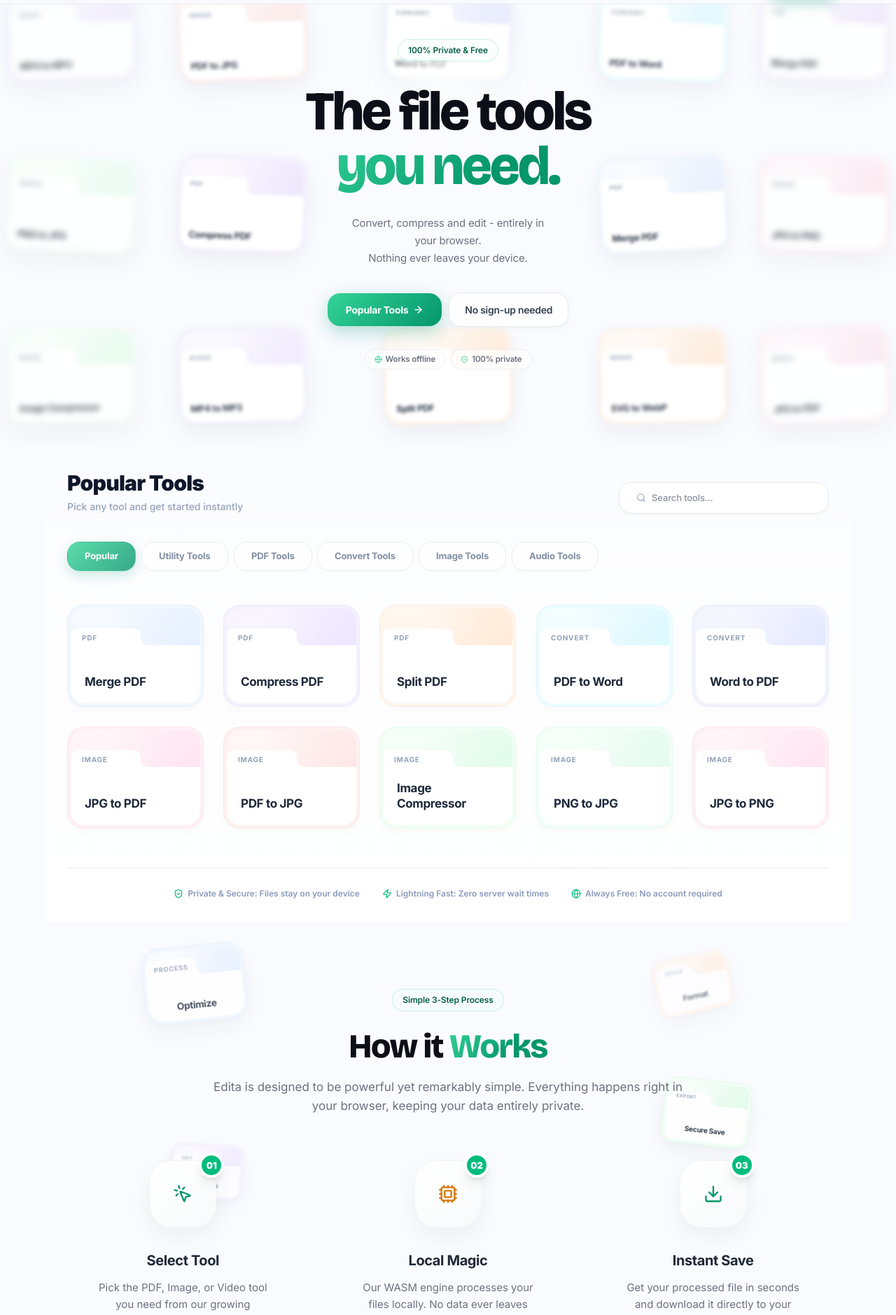
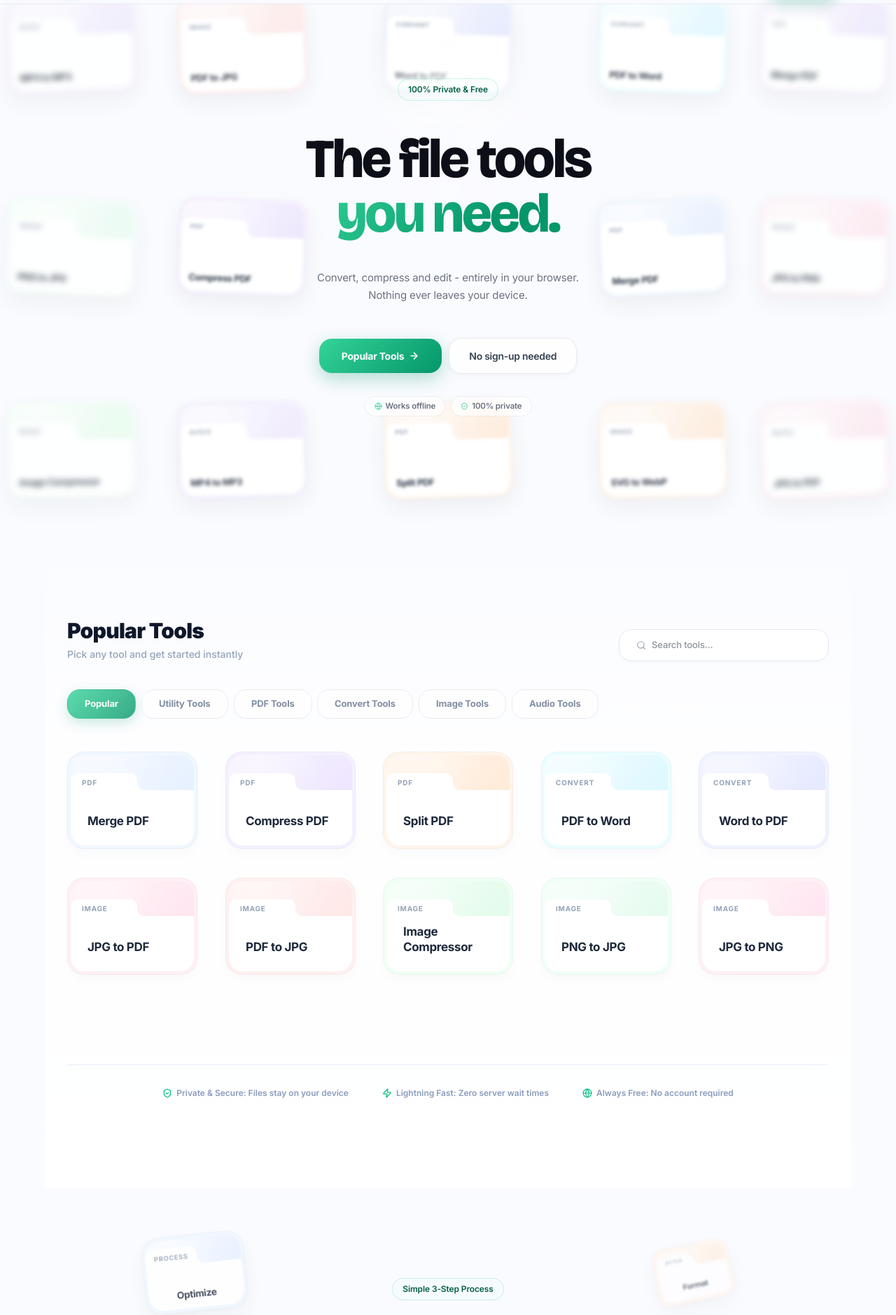
Before and after one commit to siddharth-fr/edita, a Next.js app: page / in a window 1280 px wide. Shown: the part 48-1927 px from the top of the page at 70% size. Built offline with nearby package versions, Linux system fonts and the light colour scheme.

Commit message:
improved spacing

```diff
--- a/src/app/HomeClient.tsx
+++ b/src/app/HomeClient.tsx
@@ -106,7 +106,7 @@
 
   return (
     <main
-      className="flex-1 flex flex-col items-center w-full pb-28 relative overflow-x-clip"
+      className="flex-1 flex flex-col items-center w-full pb-32 relative overflow-x-clip"
       style={{
         background: '#FAFBFF',
       }}
@@ -165,7 +165,7 @@
 
 
         {/* ── Hero content — sits above everything ── */}
-        <div className="relative z-10 flex flex-col items-center text-center max-w-[520px] px-4 py-20 sm:py-24">
+        <div className="relative z-10 flex flex-col items-center text-center max-w-[540px] px-4 py-32 sm:py-40">
 
 
           {/* ── Decorative green-white aurora behind the title ── */}
@@ -204,7 +204,7 @@
 
           {/* ── Status chip ── */}
           <div
-            className="inline-flex items-center gap-2 mb-9"
+            className="inline-flex items-center gap-2 mb-12"
             style={{
               padding: '6px 14px',
               borderRadius: 999,
@@ -222,7 +222,7 @@
 
           {/* ── Headline ── */}
           <h1 style={{
-            margin: '0 0 22px',
+            margin: '0 0 32px',
             fontFamily: 'var(--font-display), sans-serif',
             fontWeight: 800,
             letterSpacing: '-0.04em',
@@ -244,13 +244,13 @@
 
           {/* ── Subtext ── */}
           <p style={{
-            margin: '0 0 36px',
+            margin: '0 0 48px',
             fontSize: 15,
             fontWeight: 400,
             lineHeight: 1.65,
             letterSpacing: '-0.01em',
             color: '#6B7280',
-            maxWidth: 300,
+            maxWidth: 440,
           }}>
             Convert, compress and edit - entirely in your browser.
             <br />Nothing ever leaves your device.
@@ -264,7 +264,7 @@
               className="transition-all duration-200 hover:scale-[1.04] active:scale-[0.97]"
               style={{
                 display: 'inline-flex', alignItems: 'center', gap: 7,
-                padding: '13px 26px',
+                padding: '14px 32px',
                 borderRadius: 18,
                 background: 'linear-gradient(135deg, #34D399 0%, #059669 100%)',
                 boxShadow: '0 8px 26px rgba(5,150,105,0.30)',
@@ -281,7 +281,7 @@
             <div
               style={{
                 display: 'inline-flex', alignItems: 'center',
-                padding: '13px 22px',
+                padding: '14px 28px',
                 borderRadius: 18,
                 background: 'rgba(255,255,255,0.78)',
                 backdropFilter: 'blur(12px)',
@@ -329,7 +329,7 @@
 
       <section
         id="tools"
-        className="scroll-mt-16 w-full max-w-6xl px-4 sm:px-8 pt-10 pb-8"
+        className="scroll-mt-16 w-full max-w-6xl px-4 sm:px-8 py-32"
         style={{
           background:
             'linear-gradient(180deg, rgba(255,255,255,0) 0%, rgba(255,255,255,0.7) 30%, rgba(255,255,255,0.95) 100%)'
@@ -339,7 +339,7 @@
 
         {/* Trust strip */}
         <div
-          className="mt-14 pt-7 flex flex-wrap items-center justify-center gap-x-8 gap-y-3 text-xs font-semibold"
+          className="mt-32 pt-8 flex flex-wrap items-center justify-center gap-x-12 gap-y-4 text-xs font-semibold"
           style={{ borderTop: '1px solid #e8eef8', color: '#8b9cbd' }}
         >
           <span className="flex items-center gap-1.5"><ShieldCheck className="w-3.5 h-3.5 text-emerald-500" />Private & Secure: Files stay on your device</span>
@@ -350,9 +350,7 @@
 
       <HeroicHowItWorks />
       <WhyUsSection />
-      <div className="w-full px-4 sm:px-8">
-        <FAQSection />
-      </div>
+      <FAQSection />
 
       {/* FAQ Structured Data for SEO */}
       <Script id="faq-schema" type="application/ld+json">
--- a/src/components/ui/FAQSection.tsx
+++ b/src/components/ui/FAQSection.tsx
@@ -106,7 +106,7 @@
   const displayItems = items || HOME_FAQS;
 
   return (
-    <section className="w-full max-w-4xl mx-auto">
+    <section className="w-full max-w-4xl mx-auto px-4 sm:px-8 py-32 relative">
       <div className="text-center mb-16">
         <h2 style={{
           margin: '0 0 16px',
--- a/src/components/ui/HeroicHowItWorks.tsx
+++ b/src/components/ui/HeroicHowItWorks.tsx
@@ -6,7 +6,7 @@
 
 export default function HeroicHowItWorks() {
   return (
-    <section className="w-full max-w-6xl px-4 sm:px-8 mt-24 mb-16 relative">
+    <section className="w-full max-w-6xl px-4 sm:px-8 py-32 mx-auto relative">
       <div className="text-center max-w-2xl mx-auto mb-16 relative z-0">
         {/* Static Floating Cards decorating the Title */}
         <div className="absolute -left-8 sm:-left-16 lg:-left-24 top-[-20px] sm:top-[-40px] lg:top-[-60px] -rotate-6 opacity-60 sm:opacity-60 lg:opacity-80 scale-[0.55] sm:scale-75 lg:scale-105 origin-center pointer-events-none -z-10" style={{ width: 140, filter: 'blur(0.5px)' }}>
@@ -40,7 +40,7 @@
           </div>
 
           <h2 style={{
-            margin: '0 0 18px',
+            margin: '0 0 32px',
             fontFamily: 'var(--font-display), sans-serif',
             fontWeight: 800,
             letterSpacing: '-0.03em',
@@ -94,7 +94,7 @@
         ].map((item, i) => (
           <div key={i} className="flex flex-col items-center text-center group">
             <div
-              className="w-24 h-24 rounded-[32px] bg-white shadow-[0_12px_32px_rgba(0,0,0,0.05)] flex items-center justify-center mb-8 relative transition-all duration-500 group-hover:scale-110 group-hover:shadow-[0_25px_50px_rgba(0,0,0,0.12)] group-hover:-translate-y-2"
+              className="w-24 h-24 rounded-[32px] bg-white shadow-[0_12px_32px_rgba(0,0,0,0.05)] flex items-center justify-center mb-12 relative transition-all duration-500 group-hover:scale-110 group-hover:shadow-[0_25px_50px_rgba(0,0,0,0.12)] group-hover:-translate-y-2"
               style={{
                 border: '1.5px solid rgba(0,0,0,0.03)',
                 background: 'linear-gradient(135deg, #ffffff 0%, #f9fafb 100%)'
--- a/src/components/ui/ToolCard.tsx
+++ b/src/components/ui/ToolCard.tsx
@@ -97,7 +97,7 @@
             height: '58%',
             background: '#ffffff',
             borderRadius: '0 0 20px 20px',
-            padding: '24px 20px 20px 20px',
+            padding: '32px 24px 24px 24px',
             display: 'flex',
             flexDirection: 'column',
             justifyContent: 'flex-end',
--- a/src/components/ui/ToolsSection.tsx
+++ b/src/components/ui/ToolsSection.tsx
@@ -74,7 +74,7 @@
           </p>
         </div>
       ) : (
-        <div className="grid grid-cols-2 sm:grid-cols-3 lg:grid-cols-4 xl:grid-cols-5 gap-6 sm:gap-7">
+        <div className="grid grid-cols-2 sm:grid-cols-3 lg:grid-cols-4 xl:grid-cols-5 gap-8 lg:gap-10">
           {filtered.map(tool => (
             <ToolCard
               key={tool.slug}
--- a/src/components/ui/WhyUsSection.tsx
+++ b/src/components/ui/WhyUsSection.tsx
@@ -32,7 +32,7 @@
   ];
 
   return (
-    <section className="w-full max-w-6xl px-4 sm:px-8 mt-12 mb-10 mx-auto">
+    <section className="w-full max-w-6xl px-4 sm:px-8 py-32 mx-auto relative">
       <div className="text-center max-w-2xl mx-auto mb-16 relative z-0">
         {/* Decorative Floating Cards around the title */}
         <div className="absolute -left-8 sm:-left-16 lg:-left-24 top-[-30px] sm:top-[-50px] lg:top-[-70px] -rotate-6 opacity-60 sm:opacity-60 lg:opacity-80 scale-[0.55] sm:scale-75 lg:scale-110 origin-center pointer-events-none -z-10" style={{ width: 140, filter: 'blur(0.5px)' }}>
```
